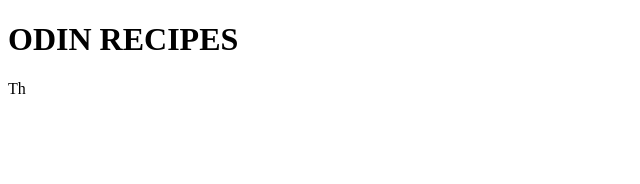
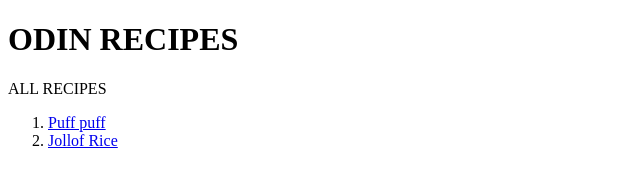
Before and after one commit to BlVK-UI/odin-recipes, a plain HTML site: page index.html in a window 1280 px wide. Shown: the whole page, without its empty margins (0-640 px from the left). Drawn offline with Linux system fonts and the light colour scheme.

Commit message:
Add recipe list with links on index.html

```diff
--- a/index.html
+++ b/index.html
@@ -7,6 +7,10 @@
 </head>
 <body>
     <h1>ODIN RECIPES</h1>
-    <p>Th</p>
+    <p>ALL RECIPES</p>
+    <ol>
+        <li><a href="./recipes/puff-puff.html">Puff puff</a></li>
+        <li><a href="./recipes/jollof-rice.html">Jollof Rice</a></li>
+    </ol>
 </body>
 </html>
```
Also changed, not shown: recipes/jollof-rice.html (+2 -1 lines), recipes/puff-puff.html (+2 -1 lines).
